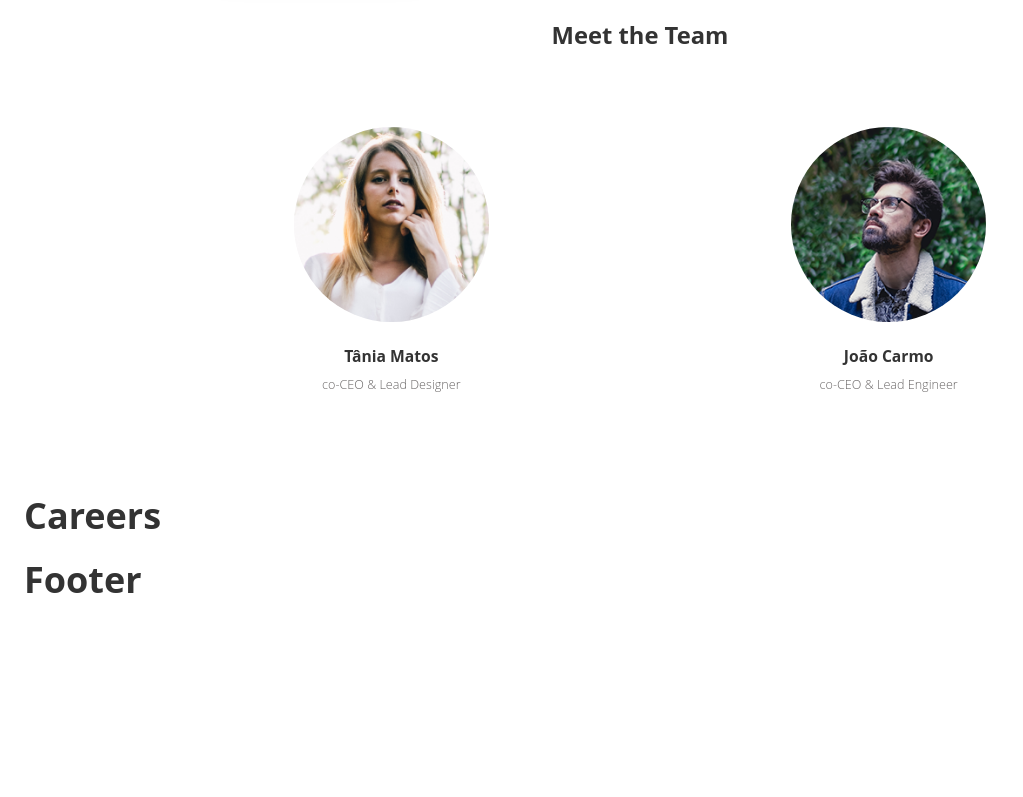
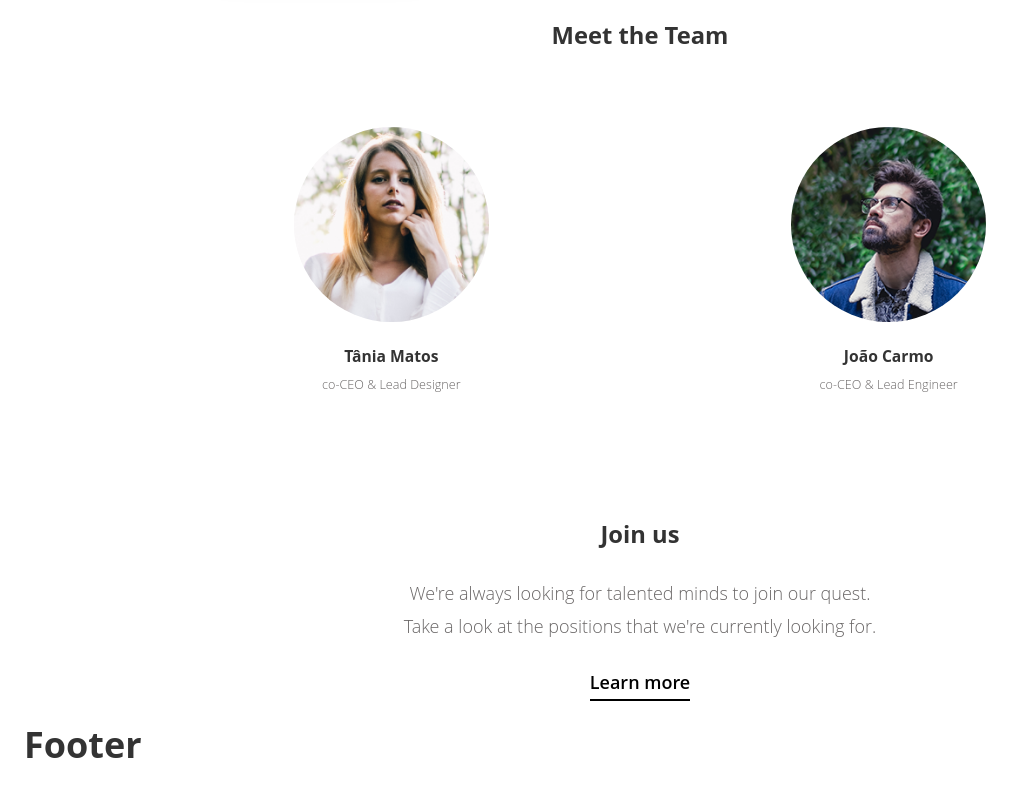
Before and after one commit to joaocarmo/litten-web, a Gatsby site: page / in a window 1280 px wide. Shown: the part 1635-2432 px from the top of the page, without its empty margins (0-1023 px from the left). Before the commit the page ends 2282 px from the top, so only its background shows below. Built offline with nearby package versions, Linux system fonts and the light colour scheme; Gatsby itself is replaced by a stand-in of ours.

Commit message:
:sparkles: Added the careers widget

```diff
--- a/src/components/home/careers.jsx
+++ b/src/components/home/careers.jsx
@@ -1,9 +1,29 @@
 import React from 'react'
 import PropTypes from 'prop-types'
+import { Link } from 'gatsby'
 import { withTranslation } from 'react-i18next'
 
-// eslint-disable-next-line no-unused-vars
-const Careers = ({ t }) => <h1>Careers</h1>
+const nToBR = (str) => {
+  if (typeof str === 'string') {
+    const content = []
+    str.split('\n').forEach((v, i, a) => {
+      content.push(v)
+      if (i + 1 < a.length) {
+        content.push(<br />)
+      }
+    })
+    return content
+  }
+  return str
+}
+
+const Careers = ({ t }) => (
+  <section id="careers">
+    <h3>{t('careersHeader')}</h3>
+    <p>{nToBR(t('careersText'))}</p>
+    <Link to="#top" className="cta">{t('careersCTA')}</Link>
+  </section>
+)
 
 Careers.propTypes = {
   t: PropTypes.func.isRequired,
--- a/src/locales/en/translation.json
+++ b/src/locales/en/translation.json
@@ -14,6 +14,9 @@
   "synopsisTitle": "Free and Collaborative",
   "synopsisText": "Litten helps connect people looking for a new pet with the right partner for them. The app helps an adopter to find a pet that matches their lifestyle, considering factors including breed, gender, color, age, and a description of your actual owner. It also helps to look for couples to Mating a pet for them.",
   "teamHeader": "Meet the Team",
+  "careersHeader": "Join us",
+  "careersText": "We're always looking for talented minds to join our quest.\nTake a look at the positions that we're currently looking for.",
+  "careersCTA": "Learn more",
   "notFoundTitle": "Sorry about the {{errorCode}}!",
   "notFoundContent": "Either you aren't cool enough to visit this page or it doesn't exist... like your social life.",
   "notFoundButton": "Go home"
--- a/src/styles/components/home/careers.scss
+++ b/src/styles/components/home/careers.scss
@@ -0,0 +1,24 @@
+#careers {
+  display: flex;
+  align-items: center;
+  justify-content: center;
+  flex-direction: column;
+  margin-top: 4%;
+
+  > * {
+    max-width: 80%;
+    text-align: center;
+  }
+
+  p {
+    line-height: 1.8em;
+  }
+
+  .cta {
+    color: black;
+    font-weight: 600;
+    text-decoration: none;
+    padding-bottom: 6px;
+    border-bottom: 2px solid black;
+  }
+}
```
